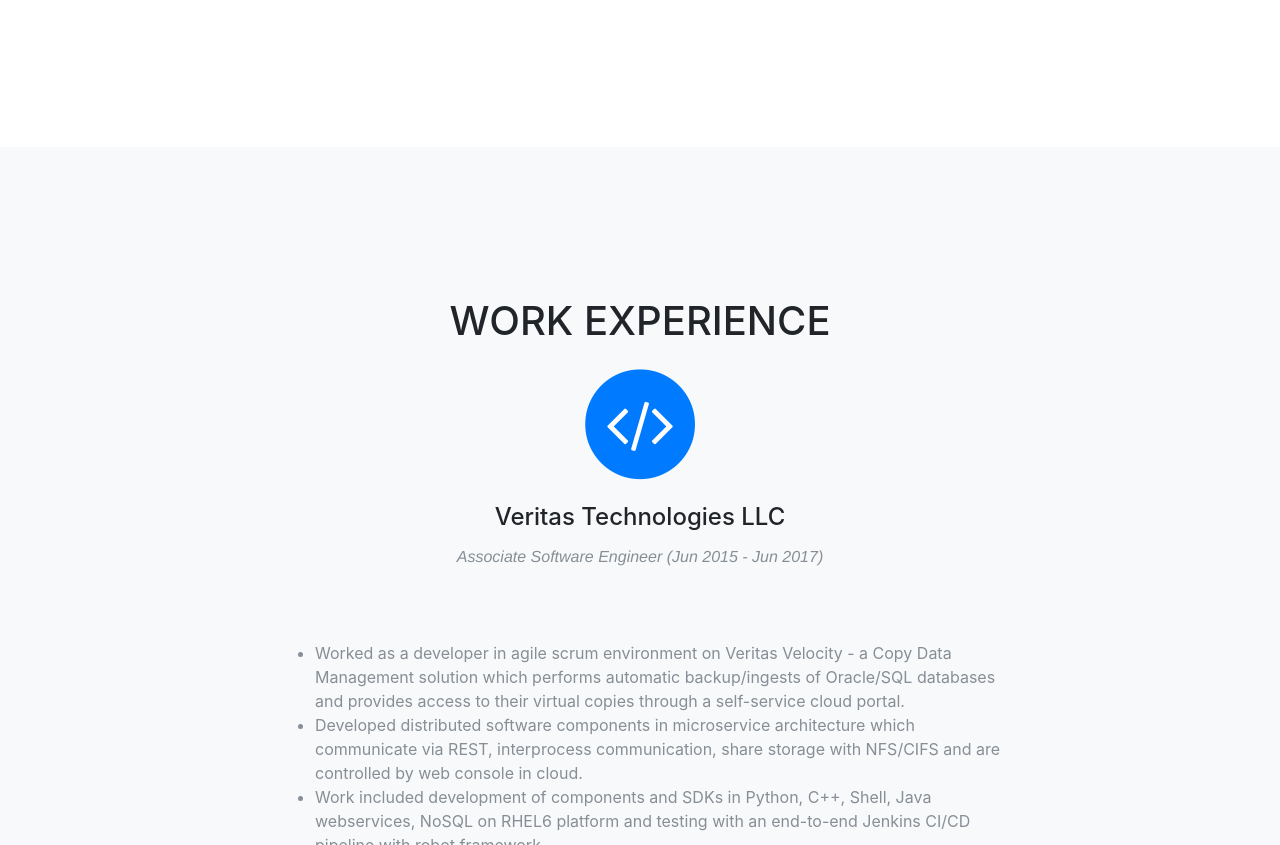
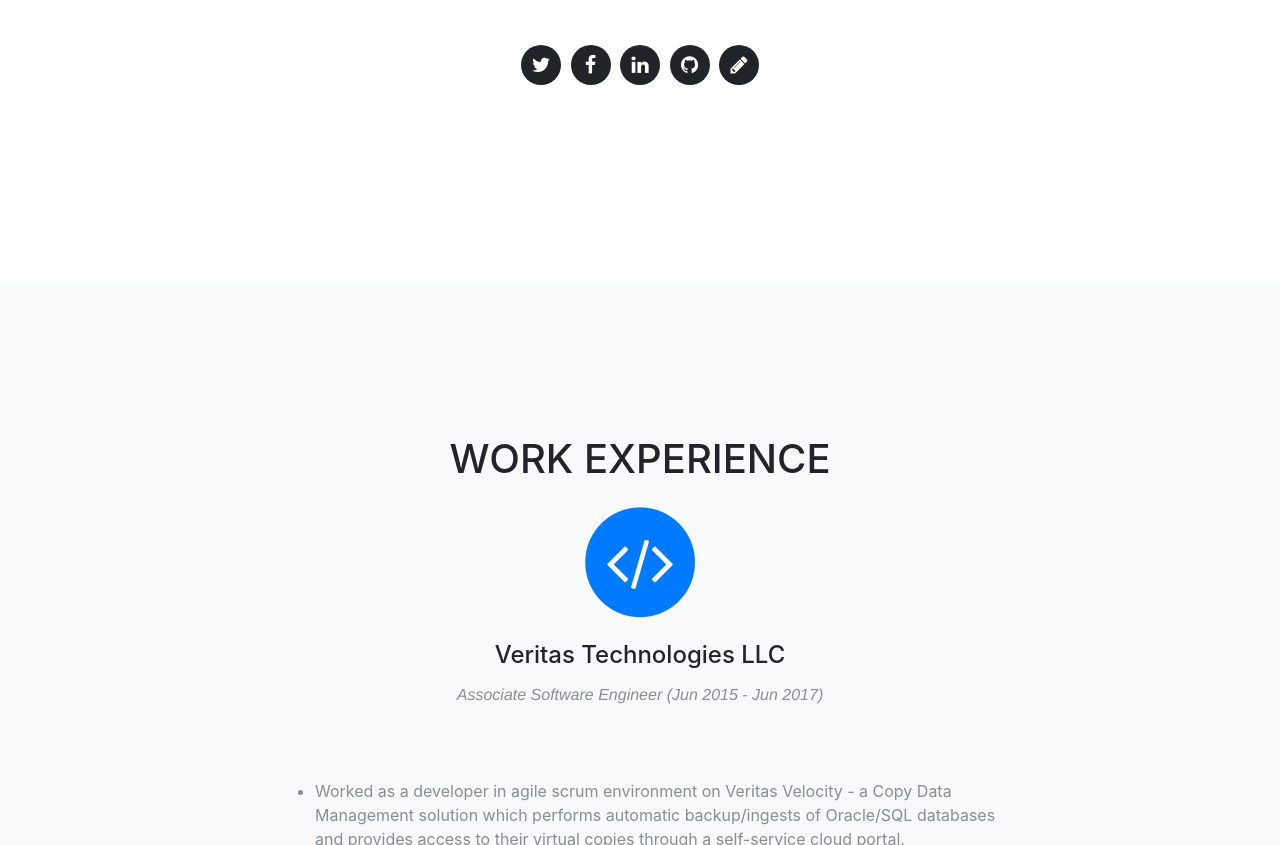
Before and after one commit to vipulchaskar/vipulchaskar.github.io, a website with bundled scripts: page index.html in a window 1280 px wide. Shown: the part 1267-2112 px from the top of the page. Built offline with nearby package versions, Linux system fonts and the light colour scheme; a web font is replaced by a local one.

Commit message:
Add social media buttons

```diff
--- a/index.html
+++ b/index.html
@@ -87,6 +87,51 @@
           </div>
           <div class="col-md-6">
             <p class="text-muted">I am a programmer who doesn't need coffee! :) Whenever not programming, I'm found hanging out on Quora, learning piano, trying to set a workout routine or reasoning about social behavior of other human species. I like adventures and travelling and solving Puzzles and Brainteasers. Big Game of Thrones fan. Also, I am notoriously punctual and reliable.</p>
+          </div>
+        </div>
+        <br><br>
+        <div class="row">
+          <div class="col-sm-4">
+            <div class="team-member">
+            </div>
+          </div>
+          <div class="col-sm-4">
+            <div class="team-member">
+              <!--<img class="mx-auto rounded-circle" src="img/team/3.jpg" alt="">
+              <h4>Diana Pertersen</h4>
+              <p class="text-muted">Lead Developer</p>-->
+              <ul class="list-inline social-buttons">
+                <li class="list-inline-item">
+                  <a href="https://twitter.com/vipulchaskar">
+                    <i class="fa fa-twitter"></i>
+                  </a>
+                </li>
+                <li class="list-inline-item">
+                  <a href="https://www.facebook.com/vipul.chaskar">
+                    <i class="fa fa-facebook"></i>
+                  </a>
+                </li>
+                <li class="list-inline-item">
+                  <a href="https://www.linkedin.com/in/vipul-chaskar-50808757/">
+                    <i class="fa fa-linkedin"></i>
+                  </a>
+                </li>
+                <li class="list-inline-item">
+                  <a href="https://github.com/vipulchaskar">
+                    <i class="fa fa-github"></i>
+                  </a>
+                </li>
+                <li class="list-inline-item">
+                  <a href="http://vipulchaskar.blogspot.in/">
+                    <i class="fa fa-pencil"></i>
+                  </a>
+                </li>
+              </ul>
+            </div>
+          </div>
+          <div class="col-sm-4">
+            <div class="team-member">
+            </div>
           </div>
         </div>
       </div>
```
